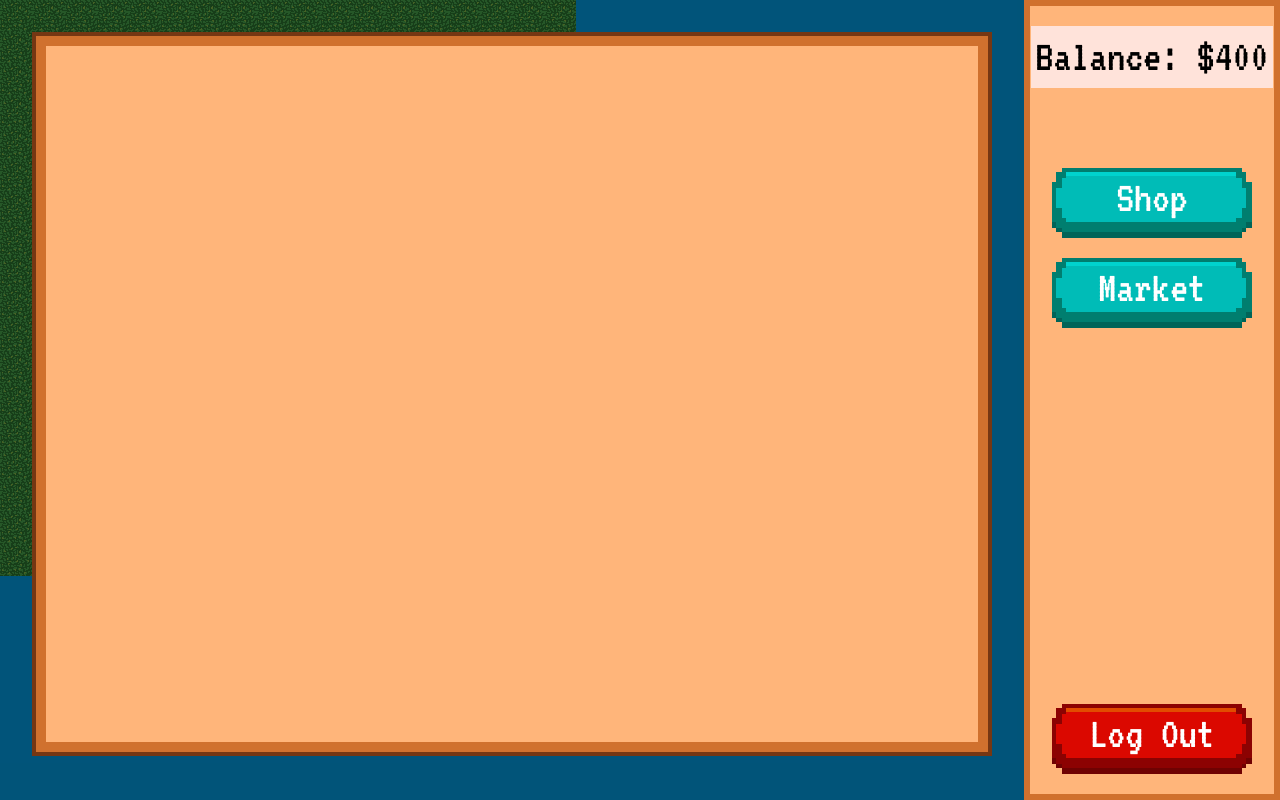
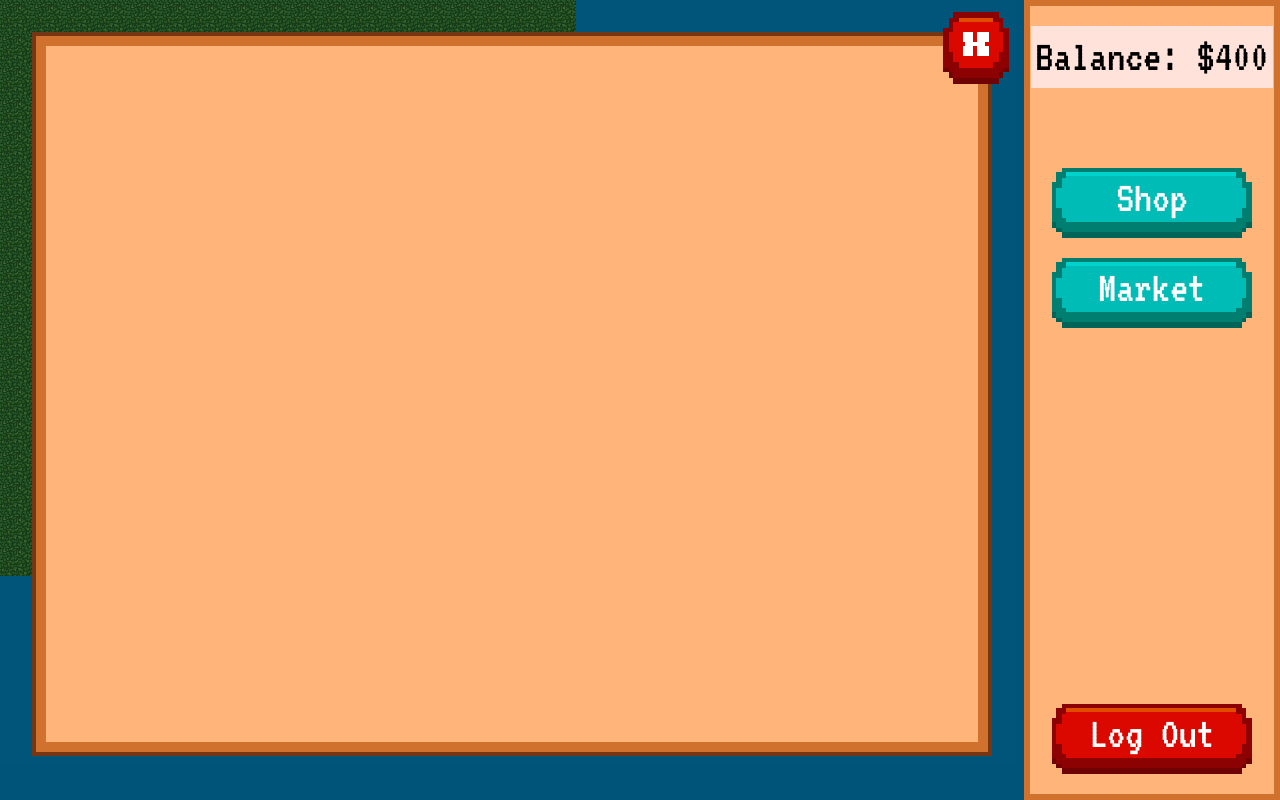
Before and after one commit to MHSCodeGithub/portable-octopus, a website: page front-end/index.html in a window 1280 px wide. Both pictures are taken after a click on the button "Shop". Drawn offline with nearby package versions, Linux system fonts and the light colour scheme; no server answers.

Commit message:
Added close button for modals

```diff
--- a/front-end/css/game.css
+++ b/front-end/css/game.css
@@ -152,6 +152,22 @@ body * {
   margin: 3.5%;
 }
 
+.modal-close-btn {
+  background: url('../img/close-btn.png');
+  height: 72px;
+  width: 66px;
+  position: absolute;
+  background-size: contain;
+  top: 1.5%;
+  right: 1.5%;
+}
+
+.modal-close-btn:hover {
+  background: url('../img/close-btn-p.png');
+  background-size: contain;
+  cursor: pointer;
+}
+
 /* SHOP MODAL
 ––––––––––––––––––––––––––––––––––––––– */
 #shop-item-wrap {
@@ -215,14 +231,16 @@ body * {
   height: 39px;
   border: none;
   color: white;
-  font-size: 1.5em;
+  font-size: 1.6em;
   margin-top: 5px;
+  padding-bottom: 3px;
 }
 
 .item-buy-btn:hover {
   background: url('../img/buy-btn-p.png');
   background-size: contain;
   padding-top: 6px;
+  cursor: pointer;
 }
 
 /* MARKET MODAL
--- a/front-end/index.html
+++ b/front-end/index.html
@@ -34,6 +34,7 @@
       <!-- SHOP MODAL
       –––––––––––––––––––––––––––––––––––––––––––––––––– -->
       <div id="shop-modal" class="modal">
+        <div class="modal-close-btn"></div>
         <div id="shop-item-wrap" class="modal-content">
           <!--Shop Items-->
         </div>
@@ -42,6 +43,7 @@
       <!-- MARKET MODAL
       –––––––––––––––––––––––––––––––––––––––––––––––––– -->
       <div id="market-modal" class="modal">
+        <div class="modal-close-btn"></div>
         <div class="modal-content">
           <div id="tabs">
 
```
Also changed, not shown: front-end/img/close-btn-p.png (added).
